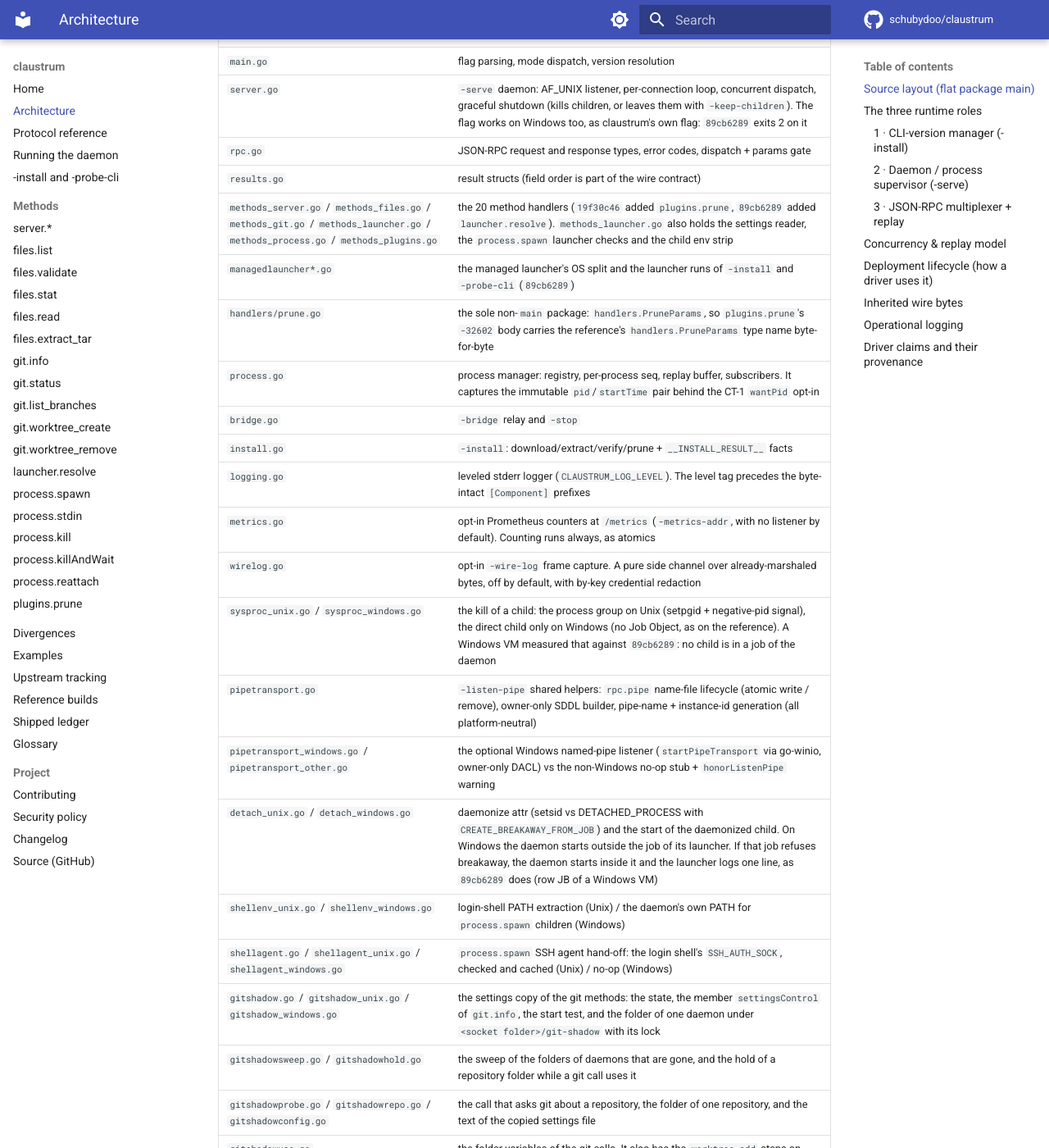
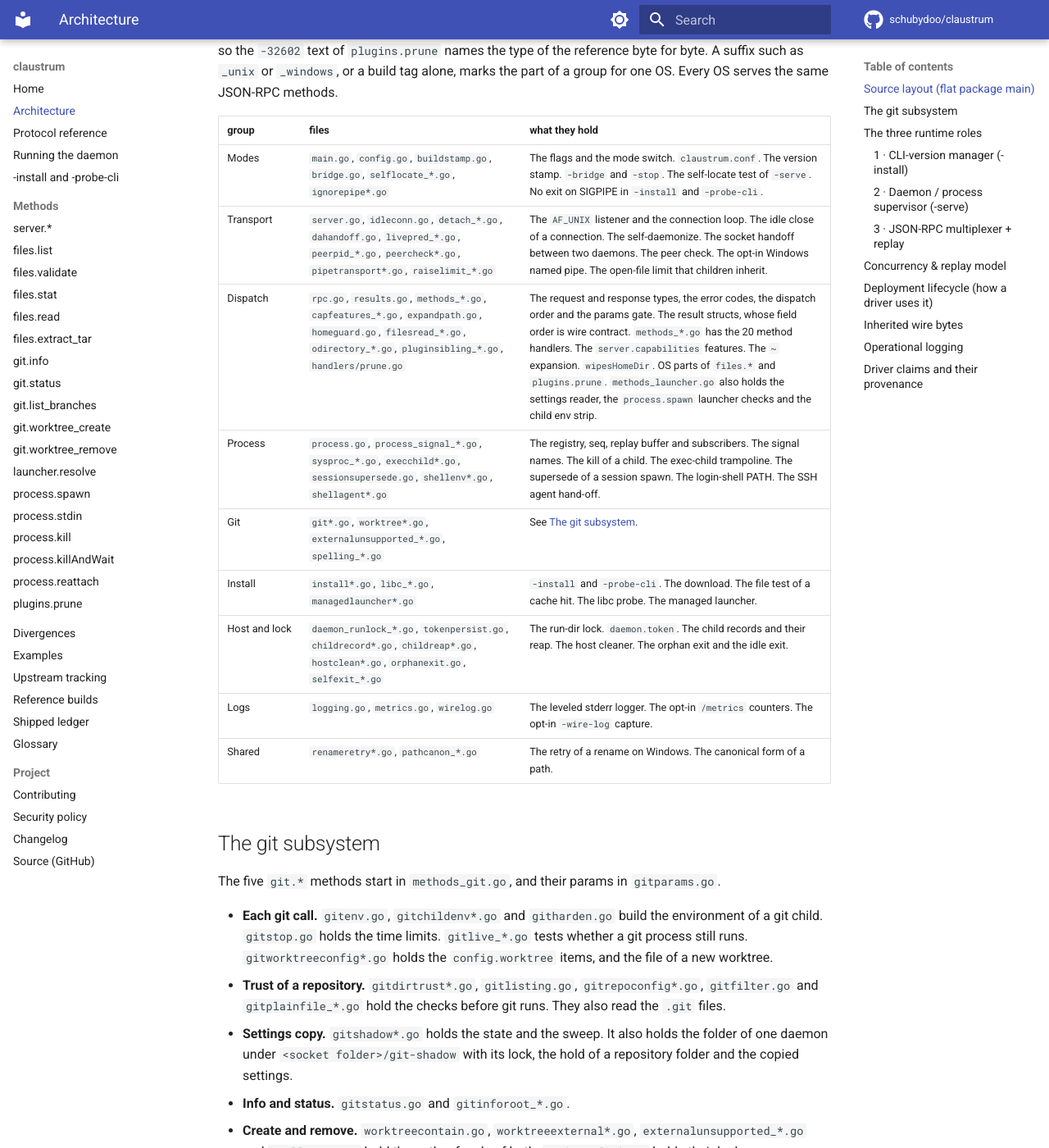
Before and after one commit to schubydoo/claustrum, an MkDocs documentation site: the page built from docs/ARCHITECTURE.md, in a window 1280 px wide and 1400 px high, scrolled down 350 px. Shown: the whole window at 82% size. Built offline with MkDocs 1.6.1 and Material for MkDocs 9.7.7, drawn with Linux system fonts in a browser that asks for light colours; comment, search, counter and statistics services are not loaded; some of the changed text lies outside the part shown.

Commit message:
docs: give ARCHITECTURE.md a full source map and a git section (#704)
* docs: give ARCHITECTURE.md a full source map and a git section

Co-Authored-By: Claude Opus 5.5 <noreply@anthropic.com>

* docs: fix the git file groups of the ARCHITECTURE.md map

Co-Authored-By: Claude Opus 5.5 <noreply@anthropic.com>

* docs: name the held git directory in the map

Co-Authored-By: Claude Opus 5.5 <noreply@anthropic.com>

* docs: point the map at the worktree add steps of gitshadowuse.go

Co-Authored-By: Claude Opus 5.5 <noreply@anthropic.com>

---------

Co-authored-by: Schuby <12485317+schubydoo@users.noreply.github.com>
Co-authored-by: Claude Opus 5.5 <noreply@anthropic.com>

```diff
--- a/docs/ARCHITECTURE.md
+++ b/docs/ARCHITECTURE.md
@@ -8,35 +8,58 @@ more dependency goes into Windows builds only. It is
 
 ## Source layout (flat `package main`)
 
-| file | responsibility |
-|---|---|
-| `main.go` | flag parsing, mode dispatch, version resolution |
-| `server.go` | `-serve` daemon: AF_UNIX listener, per-connection loop, concurrent dispatch, graceful shutdown (kills children, or leaves them with `-keep-children`). The flag works on Windows too, as claustrum's own flag: `89cb6289` exits 2 on it |
-| `rpc.go` | JSON-RPC request and response types, error codes, dispatch + params gate |
-| `results.go` | result structs (field order is part of the wire contract) |
-| `methods_server.go` / `methods_files.go` / `methods_git.go` / `methods_launcher.go` / `methods_process.go` / `methods_plugins.go` | the 20 method handlers (`19f30c46` added `plugins.prune`, `89cb6289` added `launcher.resolve`). `methods_launcher.go` also holds the settings reader, the `process.spawn` launcher checks and the child env strip |
-| `managedlauncher*.go` | the managed launcher's OS split and the launcher runs of `-install` and `-probe-cli` (`89cb6289`) |
-| `handlers/prune.go` | the sole non-`main` package: `handlers.PruneParams`, so `plugins.prune`'s `-32602` body carries the reference's `handlers.PruneParams` type name byte-for-byte |
-| `process.go` | process manager: registry, per-process seq, replay buffer, subscribers. It captures the immutable `pid`/`startTime` pair behind the CT-1 `wantPid` opt-in |
-| `bridge.go` | `-bridge` relay and `-stop` |
-| `install.go` | `-install`: download/extract/verify/prune + `__INSTALL_RESULT__` facts |
-| `logging.go` | leveled stderr logger (`CLAUSTRUM_LOG_LEVEL`). The level tag precedes the byte-intact `[Component]` prefixes |
-| `metrics.go` | opt-in Prometheus counters at `/metrics` (`-metrics-addr`, with no listener by default). Counting runs always, as atomics |
-| `wirelog.go` | opt-in `-wire-log` frame capture. A pure side channel over already-marshaled bytes, off by default, with by-key credential redaction |
-| `sysproc_unix.go` / `sysproc_windows.go` | the kill of a child: the process group on Unix (setpgid + negative-pid signal), the direct child only on Windows (no Job Object, as on the reference). A Windows VM measured that against `89cb6289`: no child is in a job of the daemon |
-| `pipetransport.go` | `-listen-pipe` shared helpers: `rpc.pipe` name-file lifecycle (atomic write / remove), owner-only SDDL builder, pipe-name + instance-id generation (all platform-neutral) |
-| `pipetransport_windows.go` / `pipetransport_other.go` | the optional Windows named-pipe listener (`startPipeTransport` via go-winio, owner-only DACL) vs the non-Windows no-op stub + `honorListenPipe` warning |
-| `detach_unix.go` / `detach_windows.go` | daemonize attr (setsid vs DETACHED_PROCESS with `CREATE_BREAKAWAY_FROM_JOB`) and the start of the daemonized child. On Windows the daemon starts outside the job of its launcher. If that job refuses breakaway, the daemon starts inside it and the launcher logs one line, as `89cb6289` does (row JB of a Windows VM) |
-| `shellenv_unix.go` / `shellenv_windows.go` | login-shell PATH extraction (Unix) / the daemon's own PATH for `process.spawn` children (Windows) |
-| `shellagent.go` / `shellagent_unix.go` / `shellagent_windows.go` | `process.spawn` SSH agent hand-off: the login shell's `SSH_AUTH_SOCK`, checked and cached (Unix) / no-op (Windows) |
-| `gitshadow.go` / `gitshadow_unix.go` / `gitshadow_windows.go` | the settings copy of the git methods: the state, the member `settingsControl` of `git.info`, the start test, and the folder of one daemon under `<socket folder>/git-shadow` with its lock |
-| `gitshadowsweep.go` / `gitshadowhold.go` | the sweep of the folders of daemons that are gone, and the hold of a repository folder while a git call uses it |
-| `gitshadowprobe.go` / `gitshadowrepo.go` / `gitshadowconfig.go` | the call that asks git about a repository, the folder of one repository, and the text of the copied settings file |
-| `gitshadowuse.go` | the folder variables of the git calls. It also has the `worktree add` steps on Linux and macOS |
-| `worktreestaging.go` / `gitworktreeconfig.go` | the Windows create with its staging folder. The `config.worktree` items of the git calls, and the `config.worktree` file of a new worktree |
+All code is in `package main`, except `handlers/prune.go`. That package holds
+`handlers.PruneParams`, so the `-32602` text of `plugins.prune` names the type
+of the reference byte for byte. A suffix such as `_unix` or `_windows`, or a
+build tag alone, marks the part of a group for one OS. Every OS serves
+the same JSON-RPC methods.
 
-Every OS serves the same JSON-RPC methods. Only the OS-split files
-(`*_unix.go`, `*_linux.go`, `*_windows.go` and their kin) are different.
+| group | files | what they hold |
+|---|---|---|
+| Modes | `main.go`, `config.go`, `buildstamp.go`, `bridge.go`, `selflocate_*.go`, `ignorepipe*.go` | The flags and the mode switch. `claustrum.conf`. The version stamp. `-bridge` and `-stop`. The self-locate test of `-serve`. No exit on SIGPIPE in `-install` and `-probe-cli`. |
+| Transport | `server.go`, `idleconn.go`, `detach_*.go`, `dahandoff.go`, `livepred_*.go`, `peerpid_*.go`, `peercheck*.go`, `pipetransport*.go`, `raiselimit_*.go` | The `AF_UNIX` listener and the connection loop. The idle close of a connection. The self-daemonize. The socket handoff between two daemons. The peer check. The opt-in Windows named pipe. The open-file limit that children inherit. |
+| Dispatch | `rpc.go`, `results.go`, `methods_*.go`, `capfeatures_*.go`, `expandpath.go`, `homeguard.go`, `filesread_*.go`, `odirectory_*.go`, `pluginsibling_*.go`, `handlers/prune.go` | The request and response types, the error codes, the dispatch order and the params gate. The result structs, whose field order is wire contract. `methods_*.go` has the 20 method handlers. The `server.capabilities` features. The `~` expansion. `wipesHomeDir`. OS parts of `files.*` and `plugins.prune`. `methods_launcher.go` also holds the settings reader, the `process.spawn` launcher checks and the child env strip. |
+| Process | `process.go`, `process_signal_*.go`, `sysproc_*.go`, `execchild*.go`, `sessionsupersede.go`, `shellenv*.go`, `shellagent*.go` | The registry, seq, replay buffer and subscribers. The signal names. The kill of a child. The exec-child trampoline. The supersede of a session spawn. The login-shell PATH. The SSH agent hand-off. |
+| Git | `git*.go`, `worktree*.go`, `externalunsupported_*.go`, `spelling_*.go` | See [The git subsystem](#the-git-subsystem). |
+| Install | `install*.go`, `libc_*.go`, `managedlauncher*.go` | `-install` and `-probe-cli`. The download. The file test of a cache hit. The libc probe. The managed launcher. |
+| Host and lock | `daemon_runlock_*.go`, `tokenpersist.go`, `childrecord*.go`, `childreap*.go`, `hostclean*.go`, `orphanexit.go`, `selfexit_*.go` | The run-dir lock. `daemon.token`. The child records and their reap. The host cleaner. The orphan exit and the idle exit. |
+| Logs | `logging.go`, `metrics.go`, `wirelog.go` | The leveled stderr logger. The opt-in `/metrics` counters. The opt-in `-wire-log` capture. |
+| Shared | `renameretry*.go`, `pathcanon_*.go` | The retry of a rename on Windows. The canonical form of a path. |
+
+## The git subsystem
+
+The five `git.*` methods start in `methods_git.go`, and their params in
+`gitparams.go`.
+
+- **Each git call.** `gitenv.go`, `gitchildenv*.go` and `githarden.go` build the
+  environment of a git child. `gitstop.go` holds the time limits.
+  `gitlive_*.go` tests whether a git process still runs. `gitworktreeconfig*.go`
+  holds the `config.worktree` items, and the file of a new worktree.
+- **Trust of a repository.** `gitdirtrust*.go`, `gitlisting.go`,
+  `gitrepoconfig*.go`, `gitfilter.go` and `gitplainfile_*.go` hold the checks
+  before git runs. They also read the `.git` files.
+- **Settings copy.** `gitshadow*.go` holds the state and the sweep. It also
+  holds the folder of one daemon under `<socket folder>/git-shadow` with its
+  lock, the hold of a repository folder and the copied settings.
+- **Info and status.** `gitstatus.go` and `gitinforoot_*.go`.
+- **Create and remove.** `worktreecontain.go`, `worktreeexternal*.go`,
+  `externalunsupported_*.go` and `spelling_*.go` hold the path refusals of both.
+  `worktreelock.go` holds their locks. `worktreebranch*.go` holds the branch
+  step of a remove and of a rollback.
+- **Create.** `gitdiraccept.go` and `gitdirheld.go` hold the git directory open
+  and act through it. On Linux and macOS `gitshadowuse.go` also holds the
+  `worktree add` steps. `worktreeverify.go` holds the tests after the add and
+  the rollback steps. `githarden_index_*.go` places the index. For a create
+  that holds no git directory, it deletes the registration of a rollback.
+  `worktreestaging.go` is the Windows staging step. The copy steps
+  are `worktreecopy.go`, `worktreeinclude*.go` and `worktreeclaude.go`. The
+  other steps are `worktreemkdir_*.go`, `worktreestale*.go` and
+  `worktreesource.go`.
+- **Remove.** `worktreeremove.go`.
+
+[`AGENTS.md`](https://github.com/schubydoo/claustrum/blob/main/AGENTS.md) names
+the delete paths of these files and their guards. The page of each method has
+its rules, as in [git.worktree_create](protocol/git-worktree-create.md).
 
 ## The three runtime roles
 
@@ -126,11 +149,10 @@ session attaches to it. It injects no auth.)
   interleave safely.
 - Each managed process has a monotonic `seq`, an append-only frame buffer, and a
   set of subscriber connections. `spawn` subscribes the connection that spawned
-  the process. A process whose `id` a later spawn took keeps its subscribers, as
-  on `89cb6289` (Linux and macOS row P2, Windows row EVc). `reattach` REPLACES the whole subscriber set with the requester. It then
+  the process. `reattach` REPLACES the whole subscriber set with the requester. It then
   replays buffered frames with `seq > fromSeq`. Any connection attached before
-  stops receiving frames for that process. Since `90fca6e6` it also closes each
-  connection it displaced. Claustrum detaches a dead
+  stops receiving frames for that process. It also closes each connection that
+  it displaced. Claustrum detaches a dead
   subscriber (`[frameSink] replay write failed, detaching`).
 
 ## Deployment lifecycle (how a driver uses it)
```
Also changed, not shown: 1 other file.
